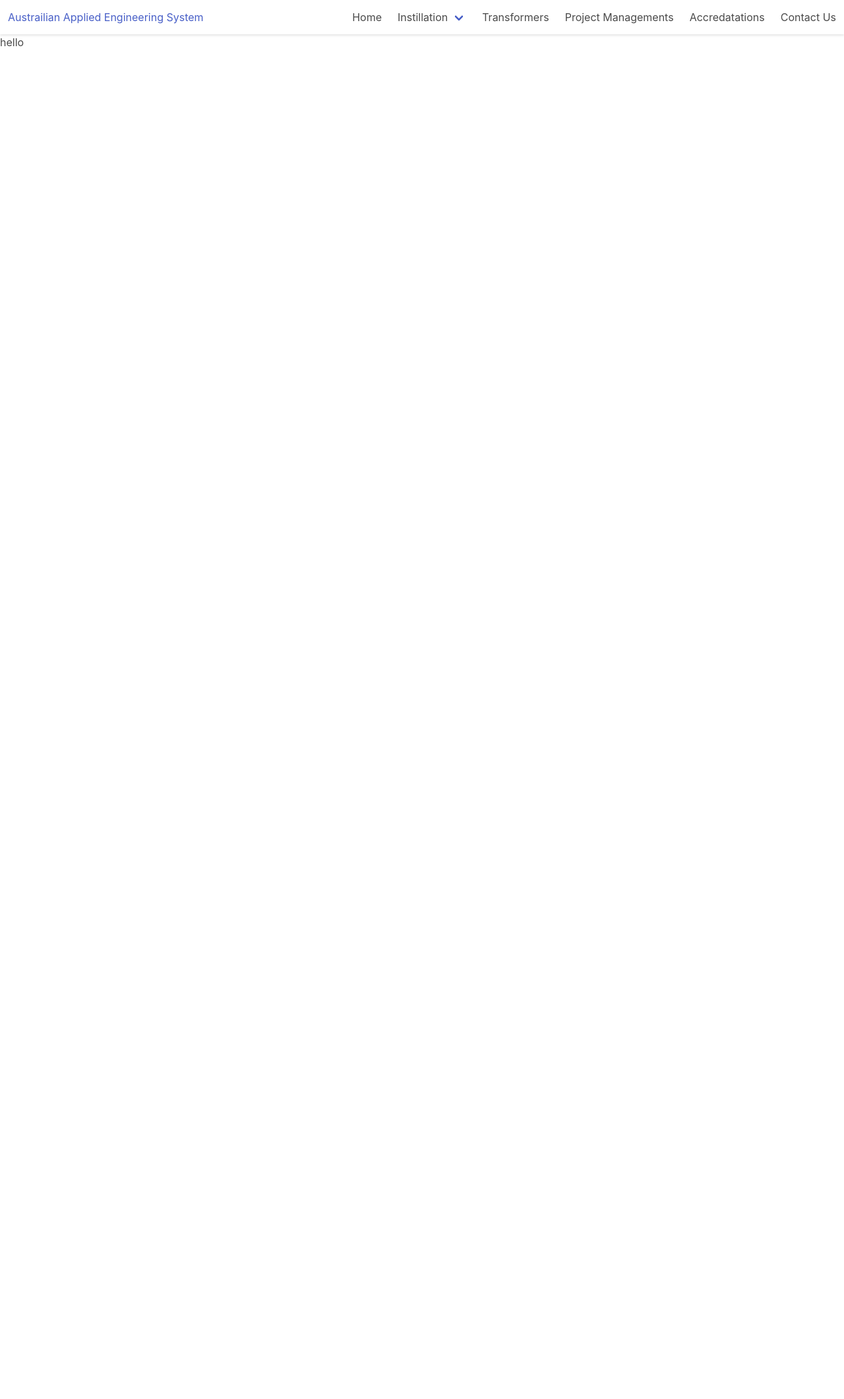
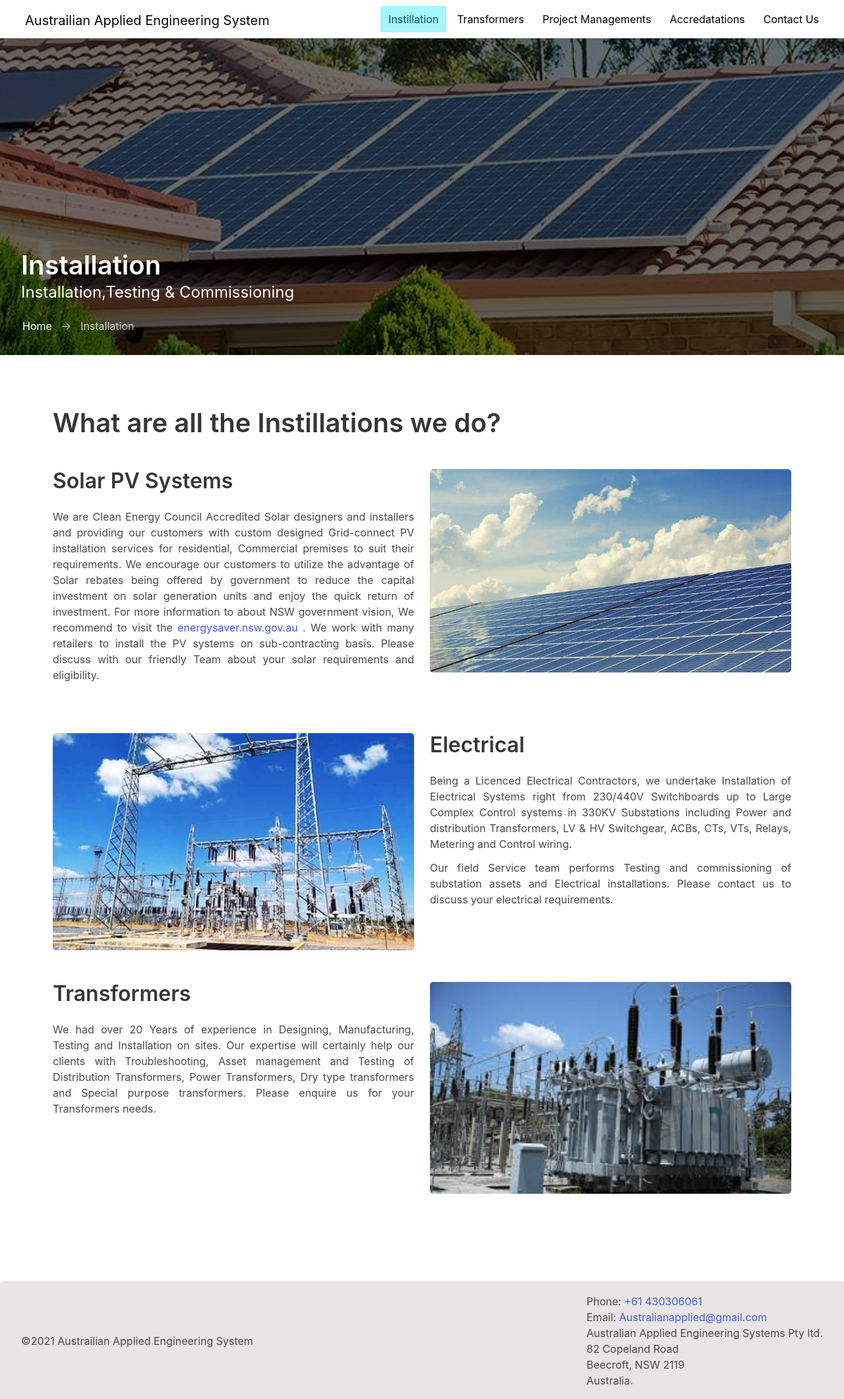
Before and after one commit to Subashmatu08/AAES, a Vue app: page / in a window 1280 px wide. Shown: the whole page at 66% size. Before the commit the page ends 852 px from the top, so only its background shows below. Built offline with nearby package versions, Linux system fonts and the light colour scheme; a web font is replaced by a local one.

Commit message:
Need to complete contact us and fix carousel

```diff
--- a/package.json
+++ b/package.json
@@ -8,6 +8,7 @@
     "lint": "vue-cli-service lint"
   },
   "dependencies": {
+    "axios": "^0.24.0",
     "core-js": "^3.6.5",
     "vue": "^3.0.0",
     "vue-router": "^4.0.0-0",
--- a/src/App.vue
+++ b/src/App.vue
@@ -1,16 +1,23 @@
 <template>
-  <nav-bar />
+  <nav-bar class="nav-bar" />
   <main>
-    <router-view />
+    <router-view class="router" />
   </main>
+  <Footer />
 </template>
 <script>
 import NavBar from "./components/NavBar.vue";
+import Footer from "./components/Footer.vue";
 export default {
   components: {
     NavBar,
+    Footer,
   },
-  setup() {},
+  setup() {
+    // window.scroll({
+    //   behavior: "smooth",
+    // });
+  },
 };
 </script>
 
@@ -21,4 +28,12 @@ main {
 HTML {
   scroll-behavior: smooth;
 }
+.container-m {
+  margin: 5rem;
+}
+@media screen and (max-width: 1024px) {
+  .container-m {
+    margin: 2rem !important;
+  }
+}
 </style>
--- a/src/components/CarouselComp.vue
+++ b/src/components/CarouselComp.vue
@@ -3,7 +3,7 @@
     <div class="card-image">
       <figure class="image is-4by3">
         <img
-          class="image m-0"
+          class="image"
           :src="require(`@/assets/${AccImage}`)"
           alt="Placeholder image"
         />
@@ -33,9 +33,23 @@ export default {
 };
 </script>
 
-<style>
+<style scoped>
 .card {
-  max-width: 20vw;
-  min-height: 60vh;
+  min-width: 23vw;
+  padding: auto 10rem;
+  min-height: 70vh;
+  transform: scale(0.7);
+}
+.image {
+  width: 100%;
+  transform: scale(0.7);
+}
+@media screen and (max-width: 1024px) {
+  .card {
+    min-width: 17vw;
+    padding: auto 10rem;
+    max-height: 50vh;
+    transform: scale(0.7);
+  }
 }
 </style>
--- /dev/null
+++ b/src/components/Footer.vue
@@ -0,0 +1,62 @@
+<template>
+  <div class="footer-main">
+    <div class="left">&copy;2021 Austrailian Applied Engineering System</div>
+    <hr />
+    <div class="right">
+      <ul>
+        <div class="top">
+          <li>Phone: <a href="tel:+61430306061">+61 430306061</a></li>
+          <li>
+            Email:
+            <a href="mailto: Australianapplied@gmail.com"
+              >Australianapplied@gmail.com</a
+            >
+          </li>
+        </div>
+        <li class="address">
+          Australian Applied Engineering Systems Pty ltd. <br />
+          82 Copeland Road<br />
+          Beecroft, NSW 2119 <br />
+          Australia.
+        </li>
+      </ul>
+    </div>
+  </div>
+</template>
+
+<script>
+export default {};
+</script>
+
+<style>
+.footer-main {
+  min-height: 5vh;
+  width: 100vw;
+  display: flex;
+  justify-content: space-between;
+  background: rgb(231, 229, 229);
+  box-shadow: 1px 1px 5px grey;
+}
+.footer-main > * {
+  padding: 1rem 0;
+  margin: auto 2rem;
+}
+.address {
+  min-width: 20vw;
+}
+hr {
+  display: none;
+}
+@media screen and (max-width: 769px) {
+  .footer-main {
+    display: flex;
+    flex-direction: column-reverse;
+    justify-content: space-around;
+  }
+  hr {
+    display: block;
+    padding: 0 !important;
+    background: rgb(139, 138, 138);
+  }
+}
+</style>
--- a/src/components/NavBar.vue
+++ b/src/components/NavBar.vue
@@ -1,13 +1,25 @@
 <template>
-  <nav class="navbar" role="navigation" aria-label="main navigation">
+  <nav
+    class="navbar pl-5 pr-5"
+    :class="{ isNavShown }"
+    role="navigation"
+    aria-label="main navigation"
+  >
     <div class="navbar-brand">
-      <a class="navbar-item" href="https://bulma.io">
-        <h1>Austrailian Applied Engineering System</h1>
-      </a>
+      <router-link
+        to="/"
+        class="navbar-item logo"
+        @click="isMenuShown = !isMenuShown"
+        :class="{ isNavShown }"
+      >
+        Austrailian Applied Engineering System
+      </router-link>
 
       <a
         role="button"
         class="navbar-burger"
+        @click="isMenuShown = !isMenuShown"
+        :class="{ 'is-active': isMenuShown, isNavShown }"
         aria-label="menu"
         aria-expanded="false"
         data-target="navbarBasicExample"
@@ -18,39 +30,93 @@
       </a>
     </div>
 
-    <div id="navbarBasicExample" class="navbar-menu">
+    <div
+      id="navbarBasicExample"
+      class="navbar-menu"
+      :class="{ 'is-active': isMenuShown }"
+    >
       <div class="navbar-end">
-        <router-link to="/" class="navbar-item"> Home </router-link>
+        <!-- <router-link
+          to="/"
+          class="navbar-item"
+          @click="isMenuShown = !isMenuShown"
+          :class="{ isNavShown }"
+          exact
+        >
+          Home
+        </router-link> -->
 
         <div class="navbar-item has-dropdown is-hoverable">
-          <router-link to="/instillation" class="navbar-link">
+          <router-link
+            to="/"
+            class="navbar-item"
+            :class="{ isNavShown }"
+            active-class="router-link-active"
+            @click="isMenuShown = !isMenuShown"
+          >
             Instillation
           </router-link>
 
           <div class="navbar-dropdown">
-            <a href="/instillation#solarsystems" class="navbar-item">
+            <a
+              href="/#solarsystems"
+              @click="isMenuShown = !isMenuShown"
+              class="navbar-item"
+            >
               Solar PV Systems
             </a>
-            <a href="/instillation#electrical" class="navbar-item">
+            <a
+              href="/#electrical"
+              @click="isMenuShown = !isMenuShown"
+              class="navbar-item"
+            >
               Electrical
             </a>
-            <a href="/instillation#transformers" class="navbar-item">
+            <a
+              href="/#transformers"
+              @click="isMenuShown = !isMenuShown"
+              class="navbar-item"
+            >
               Transformers
             </a>
             <!-- <hr class="navbar-divider" />
             <a class="navbar-item"> Report an issue </a> -->
           </div>
         </div>
-        <router-link to="/transformers" class="navbar-item">
+        <router-link
+          to="/transformers"
+          class="navbar-item"
+          :class="{ isNavShown }"
+          active-class="router-link-active"
+          @click="isMenuShown = !isMenuShown"
+        >
           Transformers
         </router-link>
-        <router-link to="/project-management" class="navbar-item">
+        <router-link
+          to="/project-management"
+          class="navbar-item"
+          :class="{ isNavShown }"
+          active-class="router-link-active"
+          @click="isMenuShown = !isMenuShown"
+        >
           Project Managements
         </router-link>
-        <router-link to="/accreditations" class="navbar-item">
+        <router-link
+          to="/accreditations"
+          class="navbar-item"
+          :class="{ isNavShown }"
+          active-class="router-link-active"
+          @click="isMenuShown = !isMenuShown"
+        >
           Accredatations
         </router-link>
-        <router-link to="/contact-us" class="navbar-item">
+        <router-link
+          to="/contact-us"
+          class="navbar-item"
+          :class="{ isNavShown }"
+          active-class="router-link-active"
+          @click="isMenuShown = !isMenuShown"
+        >
           Contact Us
         </router-link>
       </div>
@@ -94,12 +160,90 @@ export default {
 </script>
 
 <style lang="scss">
-nav {
-  margin-top: 50px;
+.navbar {
+  position: relative;
   width: 100%;
+  backdrop-filter: blur(2px);
   box-shadow: 0px 1px 4px rgba(66, 66, 66, 0.199);
-  margin: 0;
-  position: sticky !important;
-  scroll-behavior: smooth !important;
+  padding-top: 3px !important;
+  padding-bottom: 3px !important;
+  // background: rgba(255, 255, 255, 0.788);
+}
+.logo {
+  font-size: 20px;
+  color: rgb(7, 7, 7) !important;
+  margin-top: 5px;
+  -moz-user-select: none;
+  -webkit-user-select: none;
+  -ms-user-select: none;
+  user-select: none;
+  &:focus {
+    background: transparent;
+  }
+  &:hover {
+    color: black !important;
+  }
+}
+nav a {
+  color: black !important;
+  background: transparent !important;
+  // text-align: center;
+  // font-weight: 500;
+  // margin-top: 5px;
+  // border: none;
+  margin: auto 2px;
+  // &:hover {
+  //   background: transparent !important;
+  // }
+  // &:focus {
+  //   background: transparent !important;
+  // }
+}
+.navbar-menu a::after {
+  content: "";
+  display: block;
+  position: absolute;
+  background: rgba(16, 230, 245, 0.37);
+  inset: 0;
+  opacity: 0;
+}
+.navbar-menu a:hover::after {
+  opacity: 1;
+  transition: opacity 0.2s ease-in-out;
+}
+
+nav.isNavShown {
+  background-color: white !important;
+  transition: 0.2s ease-in-out;
+  box-shadow: 0px 1.5px 7px rgb(66, 66, 66);
+  position: fixed;
+  top: 0;
+  left: 0;
+  right: 0;
+}
+.navbar-menu a.isNavShown {
+  color: black !important;
+  background-color: transparent;
+  border-bottom: none;
+}
+.navbar-menu {
+  box-shadow: none !important;
+}
+.navbar-burger {
+  height: auto;
+}
+nav a.router-link-active {
+  &::after {
+    opacity: 1;
+  }
+}
+
+@media screen and (max-width: 1024px) {
+  .navbar-burger {
+    background: black;
+  }
+  .logo {
+    font-size: 15px;
+  }
 }
 </style>
--- a/src/components/SectionHero.vue
+++ b/src/components/SectionHero.vue
@@ -3,7 +3,7 @@
     <img :src="require(`@/assets/${heroimg}`)" class="banner" alt="AAES" />
     <div class="hero-desc">
       <div>
-        <h1 class="title has-text-white is-size-1">{{ herotitle }}</h1>
+        <h1 class="title has-text-white is-size-2">{{ herotitle }}</h1>
         <h5 class="subtitle is-4 has-text-white">
           {{ herodesc }}
         </h5>
@@ -51,6 +51,7 @@ export default {
 .banner {
   z-index: 1;
   height: 100%;
+  object-fit: cover;
 }
 .is-active {
   color: rgb(211, 209, 209) !important;
--- a/src/router/index.js
+++ b/src/router/index.js
@@ -1,15 +1,15 @@
 import { createRouter, createWebHistory } from "vue-router";
-import Home from "../views/Home.vue";
+// import Home from "../views/Home.vue";
 import ErrorPage from "../views/ErrorPage.vue";
 
 const routes = [
+  // {
+  //   path: "/",
+  //   name: "Home",
+  //   component: Home,
+  // },
   {
     path: "/",
-    name: "Home",
-    component: Home,
-  },
-  {
-    path: "/instillation",
     name: "instillation",
     component: () =>
       import(/* webpackChunkName: "about" */ "../views/Instillation.vue"),
@@ -38,15 +38,15 @@ const routes = [
     component: () =>
       import(/* webpackChunkName: "about" */ "../views/ContactUs.vue"),
   },
-  {
-    path: "/about",
-    name: "About",
-    // route level code-splitting
-    // this generates a separate chunk (about.[hash].js) for this route
-    // which is lazy-loaded when the route is visited.
-    component: () =>
-      import(/* webpackChunkName: "about" */ "../views/About.vue"),
-  },
+  // {
+  //   path: "/about",
+  //   name: "About",
+  //   // route level code-splitting
+  //   // this generates a separate chunk (about.[hash].js) for this route
+  //   // which is lazy-loaded when the route is visited.
+  //   component: () =>
+  //     import(/* webpackChunkName: "about" */ "../views/About.vue"),
+  // },
   {
     path: "/:catchAll(.*)",
     component: ErrorPage,
--- a/src/views/Accreditation.vue
+++ b/src/views/Accreditation.vue
@@ -24,7 +24,8 @@
       :autoplay="3000"
       :wrapAround="true"
       class="carousel"
-      :items-to-show="3.95"
+      :settings="settings"
+      :breakpoints="breakpoints"
     >
       <template #slides>
         <Slide v-for="item in items" :key="item.id">
@@ -73,20 +74,33 @@ export default defineComponent({
   data() {
     return {
       items,
+      breakpoints: {
+        244: {
+          itemsToShow: 2,
+          snapAlign: "center",
+        },
+        // 700px and up
+        700: {
+          itemsToShow: 3,
+          snapAlign: "center",
+        },
+        // 1024 and up
+        1024: {
+          itemsToShow: 3.95,
+          snapAlign: "center",
+        },
+      },
     };
   },
 });
 </script>
 
 <style scoped>
-.container-m {
-  margin: 5rem;
-}
 p.text {
   text-align: justify;
 }
 .carousel {
-  width: 85vw;
+  width: 68vw;
 }
 .carousel-div {
   display: flex;
@@ -94,22 +108,16 @@ p.text {
   align-items: center;
   margin-bottom: 5rem;
 }
-/* .carousel__slide > .carousel__item {
-  transform: scale(1);
-  opacity: 0.5;
-  transition: 0.5s;
+
+@media screen and (max-width: 1024px) {
+  .carousel-div {
+    transform: scale(0.8);
+  }
+  .carousel {
+    width: 85vw;
+  }
+  .carousel__item {
+    min-width: 50vw;
+  }
 }
-.carousel__slide--visible > .carousel__item {
-  opacity: 1;
-  transform: rotateY(0);
-}
-.carousel__slide--next > .carousel__item {
-  transform: scale(0.9) translate(-10px);
-}
-.carousel__slide--prev > .carousel__item {
-  transform: scale(0.9) translate(10px);
-}
-.carousel__slide--active > .carousel__item {
-  transform: scale(1.1);
-} */
 </style>
--- a/src/views/Home.vue
+++ b/src/views/Home.vue
@@ -1,5 +1,6 @@
 <template>
   <h1>hello</h1>
+  <div class="div"></div>
 </template>
 
 <script>
@@ -9,4 +10,8 @@ export default {
   components: {},
 };
 </script>
-<style lang="scss" scoped></style>
+<style lang="scss" scoped>
+.div {
+  height: 100vh;
+}
+</style>
--- a/src/views/Instillation.vue
+++ b/src/views/Instillation.vue
@@ -1,7 +1,7 @@
 <template>
   <section-hero
-    herotitle="Installation, Testing &amp; Commissioning"
-    herodesc="This is a description"
+    herotitle="Installation"
+    herodesc="Installation,Testing &amp; Commissioning"
     heroimg="inst-hero-inst.jpg"
   />
   <div class="container-m">
@@ -21,9 +21,9 @@
           <a
             href="https://energysaver.nsw.gov.au/households/solar-and-battery-power"
             target="_blank"
-            >https://energysaver.nsw.gov.au/households/solar-and-battery-power</a
+            >energysaver.nsw.gov.au</a
           >
-          We work with many retailers to install the PV systems on
+          . We work with many retailers to install the PV systems on
           sub-contracting basis. Please discuss with our friendly Team about
           your solar requirements and eligibility.
         </p>
@@ -32,7 +32,7 @@
         <img src="../assets/inst-solar.jpg" class="image" alt="Solar Panels" />
       </div>
     </div>
-
+    <hr />
     <div class="electrical columns pb-5" id="electrical">
       <div class="column">
         <img
@@ -57,7 +57,7 @@
         </p>
       </div>
     </div>
-
+    <hr />
     <div class="transformer columns pb-5" id="transformers">
       <div class="column">
         <h1 class="title">Transformers</h1>
--- a/src/views/ProjectManagement.vue
+++ b/src/views/ProjectManagement.vue
@@ -47,9 +47,9 @@ export default {
 </script>
 
 <style lang="scss" scoped>
-.container-m {
-  margin: 5rem;
-}
+// .container-m {
+//   margin: 5rem;
+// }
 p.text {
   text-align: justify;
 }
--- a/src/views/Transformer.vue
+++ b/src/views/Transformer.vue
@@ -42,6 +42,7 @@
         <img src="../assets/transformer-pole.jpg" class="image" alt="" />
       </div>
     </div>
+    <hr />
     <div class="columns py-5">
       <div class="column">
         <img src="../assets/transformer-pole.jpg" class="image" alt="" />
@@ -74,6 +75,7 @@
         </div>
       </div>
     </div>
+    <hr />
     <div class="columns py-5">
       <div class="column">
         <p class="title">Industrial Transformers:</p>
@@ -133,7 +135,7 @@ p.text {
   width: 100%;
   border-radius: 5px;
 }
-.container-m {
-  margin: 5rem;
-}
+// .container-m {
+//   margin: 5rem;
+// }
 </style>
```
Also changed, not shown: 1 other file (tests, documents, lock files or other folders).
